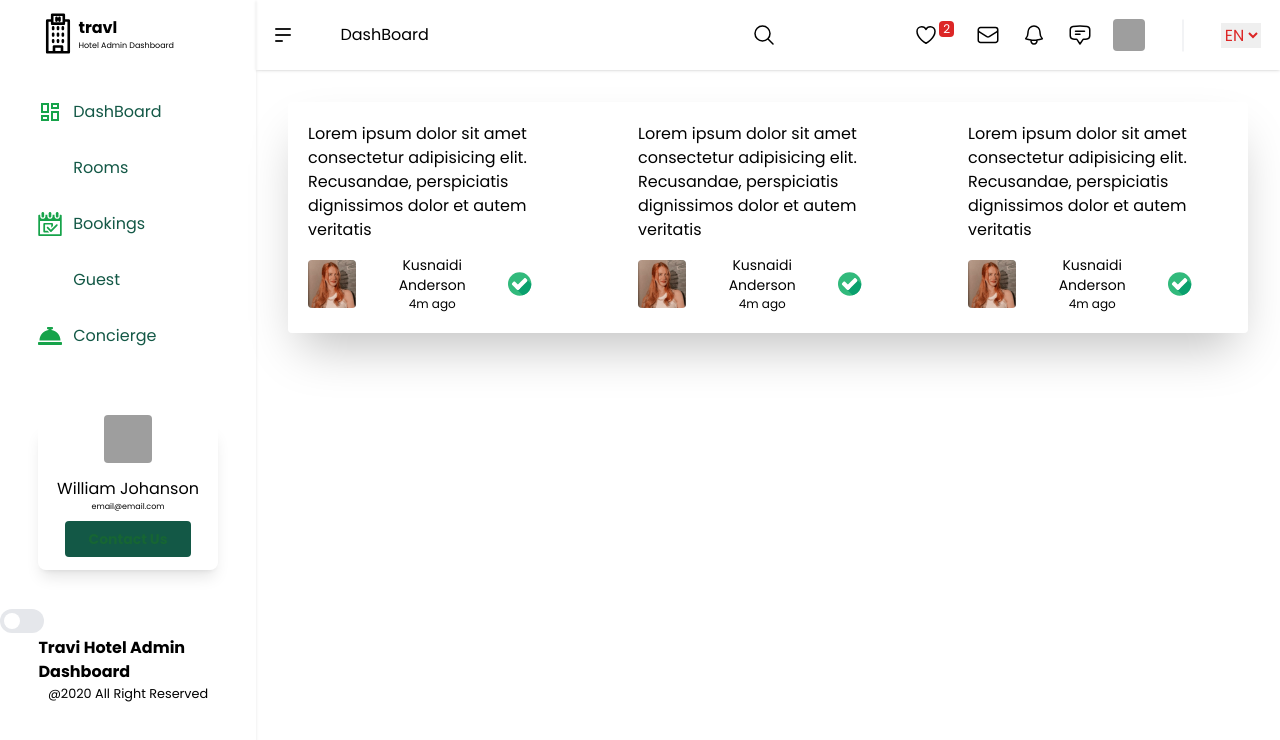
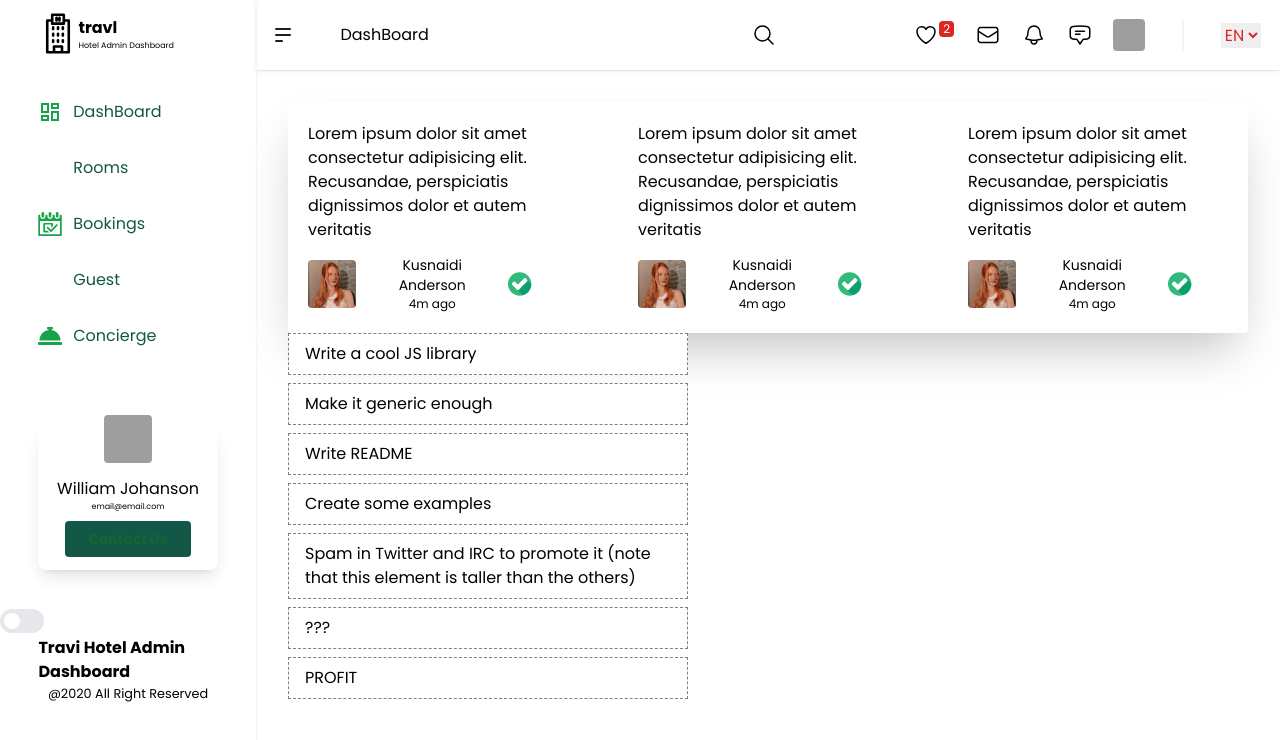
Before and after one commit to FranyxD/DashBoard_Hotel-Miranda, a React (Create React App) app: page /reviews in a window 1280 px wide. Shown: the top 740 px of the page. Built offline with nearby package versions, Linux system fonts and the light colour scheme; grey boxes are pictures that could not be loaded; some icons are missing.

Commit message:
Medio hecho

```diff
--- a/package.json
+++ b/package.json
@@ -12,9 +12,12 @@
     "@types/node": "^16.18.6",
     "@types/react": "^18.0.26",
     "@types/react-dom": "^18.0.9",
+    "immutability-helper": "^3.1.1",
     "react": "^18.2.0",
+    "react-beautiful-dnd": "^13.1.1",
     "react-d3-library": "^1.1.8",
     "react-dnd": "^16.0.1",
+    "react-dnd-html5-backend": "^16.0.1",
     "react-dom": "^18.2.0",
     "react-router-dom": "^6.4.5",
     "react-scripts": "5.0.1",
@@ -50,6 +53,7 @@
     ]
   },
   "devDependencies": {
+    "@types/react-beautiful-dnd": "^13.1.3",
     "@types/react-calendar": "^3.9.0",
     "@types/styled-components": "^5.1.26",
     "autoprefixer": "^10.4.13",
--- /dev/null
+++ b/src/app/components/ReviewsList.tsx
@@ -0,0 +1,113 @@
+import React, { useCallback, useRef, useState } from "react";
+
+import { useDrag, useDrop } from "react-dnd";
+import { DndProvider} from "react-dnd";
+import { HTML5Backend } from "react-dnd-html5-backend";
+import type { Identifier, XYCoord } from 'dnd-core'
+
+const style = {
+    border: '1px dashed gray',
+    padding: '0.5rem 1rem',
+    marginBottom: '.5rem',
+    backgroundColor: 'white',
+    cursor: 'move',
+  }
+
+  export interface CardProps {
+    id: any
+    text: string
+    index: number
+    moveCard: (dragIndex: number, hoverIndex: number) => void
+  }
+
+  interface DragItem {
+    index: number
+    id: string
+    type: string
+  }
+
+const ReviewsList = ({ id, text, index, moveCard }: any) => {
+
+    const ref = useRef<HTMLDivElement>(null)
+    const [{ handlerId }, drop] = useDrop<
+      DragItem,
+      void,
+      { handlerId: Identifier | null }
+    >({
+      accept: "card",
+      collect(monitor) {
+        return {
+          handlerId: monitor.getHandlerId(),
+        }
+      },
+      hover(item: DragItem, monitor) {
+        if (!ref.current) {
+          return
+        }
+        const dragIndex = item.index
+        const hoverIndex = index
+
+        // Don't replace items with themselves
+        if (dragIndex === hoverIndex) {
+          return
+        }
+
+        // Determine rectangle on screen
+        const hoverBoundingRect = ref.current?.getBoundingClientRect()
+
+        // Get vertical middle
+        const hoverMiddleY =
+          (hoverBoundingRect.bottom - hoverBoundingRect.top) / 2
+
+        // Determine mouse position
+        const clientOffset = monitor.getClientOffset()
+
+        // Get pixels to the top
+        const hoverClientY = (clientOffset as XYCoord).y - hoverBoundingRect.top
+
+        // Only perform the move when the mouse has crossed half of the items height
+        // When dragging downwards, only move when the cursor is below 50%
+        // When dragging upwards, only move when the cursor is above 50%
+
+        // Dragging downwards
+        if (dragIndex < hoverIndex && hoverClientY < hoverMiddleY) {
+          return
+        }
+
+        // Dragging upwards
+        if (dragIndex > hoverIndex && hoverClientY > hoverMiddleY) {
+          return
+        }
+
+        // Time to actually perform the action
+        moveCard(dragIndex, hoverIndex)
+
+        // Note: we're mutating the monitor item here!
+        // Generally it's better to avoid mutations,
+        // but it's good here for the sake of performance
+        // to avoid expensive index searches.
+        item.index = hoverIndex
+      },
+    })
+
+    const [{ isDragging }, drag] = useDrag({
+      type: "card",
+      item: () => {
+        return { id, index }
+      },
+      collect: (monitor: any) => ({
+        isDragging: monitor.isDragging(),
+      }),
+    })
+
+    const opacity = isDragging ? 0 : 1
+    drag(drop(ref))
+
+    return (
+      <div ref={ref} style={{ ...style, opacity }} data-handler-id={handlerId}>
+        {text}
+      </div>
+    )
+};
+
+export default ReviewsList;
--- a/src/app/pages/Reviews.tsx
+++ b/src/app/pages/Reviews.tsx
@@ -1,20 +1,92 @@
-import React from "react";
-
+import React, { useCallback, useState } from "react";
 import { Swiper, SwiperSlide } from "swiper/react";
-
+import { useDrag, useDrop } from 'react-dnd'
+import update from 'immutability-helper';
 // Import Swiper styles
 import "swiper/css";
 import "swiper/css/pagination";
-import '../layout/swiper.css';
+import "../layout/swiper.css";
 // import required modules
 import { Pagination } from "swiper";
 
-import { ReactComponent as Accept} from "../../assets/svg/accept.svg";
-import { ReactComponent as Deny} from "../../assets/svg/deny.svg";
+import { ReactComponent as Accept } from "../../assets/svg/accept.svg";
+import { ReactComponent as Deny } from "../../assets/svg/deny.svg";
+import styled from "styled-components";
+import ReviewsList from "../components/ReviewsList";
+
+const style = {
+  width: 400,
+}
+
+export interface Item {
+  id: number
+  text: string
+}
+
+export interface ContainerState {
+  cards: Item[]
+}
 
 const Reviews = () => {
+
+  const [cards, setCards] = useState([
+    {
+      id: 1,
+      text: 'Write a cool JS library',
+    },
+    {
+      id: 2,
+      text: 'Make it generic enough',
+    },
+    {
+      id: 3,
+      text: 'Write README',
+    },
+    {
+      id: 4,
+      text: 'Create some examples',
+    },
+    {
+      id: 5,
+      text: 'Spam in Twitter and IRC to promote it (note that this element is taller than the others)',
+    },
+    {
+      id: 6,
+      text: '???',
+    },
+    {
+      id: 7,
+      text: 'PROFIT',
+    },
+  ])
+  const moveCard = useCallback((dragIndex: number, hoverIndex: number) => {
+    setCards((prevCards: Item[]) =>
+      update(prevCards, {
+        $splice: [
+          [dragIndex, 1],
+          [hoverIndex, 0, prevCards[dragIndex] as Item],
+        ],
+      }),
+    )
+  }, [])
+
+  const renderCard = useCallback(
+    (card: { id: number; text: string }, index: number) => {
+      return (
+        <ReviewsList
+          key={card.id}
+          index={index}
+          id={card.id}
+          text={card.text}
+          moveCard={moveCard}
+        />
+      )
+    },
+    [],
+  )
+
   return (
-    <main className="p-[2.5%] bg-white dark:bg-black dark:text-white">
+    <main className="bg-white p-[2.5%] dark:bg-black dark:text-white">
       <section className="">
         <Swiper
           slidesPerView={3}
@@ -23,25 +95,33 @@
           modules={[Pagination]}
           className="mySwiper"
         >
-          {
-            [0,1, 2, 3, 4, 5].map(item => <SwiperSlide className="dark:bg-myBlack rounded">
-
+          {[0, 1, 2, 3, 4, 5].map((item) => (
+            <SwiperSlide className="rounded dark:bg-myBlack">
               <article className="p-5">
-              <p className="mb-[5%] text-left">Lorem ipsum dolor sit amet consectetur adipisicing elit. Recusandae, perspiciatis dignissimos dolor et autem veritatis</p>
-              <div className="person flex items-center gap-[5%]">
-                <img className="w-12 rounded " src={require("../../assets/img/profileExample.jpeg")} alt="" />
-                <div className="data flex flex-col place-items-center">
-                  <h5 className="text-sm text-center">Kusnaidi Anderson</h5>
-                  <span className="text-[12px]">4m ago</span>
+                <p className="mb-[5%] text-left">
+                  Lorem ipsum dolor sit amet consectetur adipisicing elit.
+                  Recusandae, perspiciatis dignissimos dolor et autem veritatis
+                </p>
+                <div className="person flex items-center gap-[5%]">
+                  <img
+                    className="w-12 rounded "
+                    src={require("../../assets/img/profileExample.jpeg")}
+                    alt=""
+                  />
+                  <div className="data flex flex-col place-items-center">
+                    <h5 className="text-center text-sm">Kusnaidi Anderson</h5>
+                    <span className="text-[12px]">4m ago</span>
+                  </div>
+                  <Accept className="h-6 w-6" />
+                  <Deny className="h-6 w-6" />
                 </div>
-                <Accept className="w-6 h-6"/>
-                <Deny className="w-6 h-6"/>
-              </div>
               </article>
-            </SwiperSlide>)
-          }
+            </SwiperSlide>
+          ))}
         </Swiper>
       </section>
+
+      <div style={style}>{cards.map((card, i) => renderCard(card, i))}</div>
     </main>
   );
 };
--- a/src/index.tsx
+++ b/src/index.tsx
@@ -4,6 +4,8 @@
 import App from "./app/App";
 import reportWebVitals from "./reportWebVitals";
 import { BrowserRouter } from "react-router-dom";
+import { DndProvider } from 'react-dnd'
+import { HTML5Backend } from 'react-dnd-html5-backend'
 
 const root = ReactDOM.createRoot(
   document.getElementById("root") as HTMLElement
@@ -11,7 +13,9 @@
 root.render(
   <React.StrictMode>
     <BrowserRouter>
-      <App />
+    <DndProvider backend={HTML5Backend}>
+					<App />
+				</DndProvider>
     </BrowserRouter>
   </React.StrictMode>
 );
```
Also changed, not shown: src/app/styles.js (line endings or trailing spaces), 1 other file (tests, documents, lock files or other folders).
